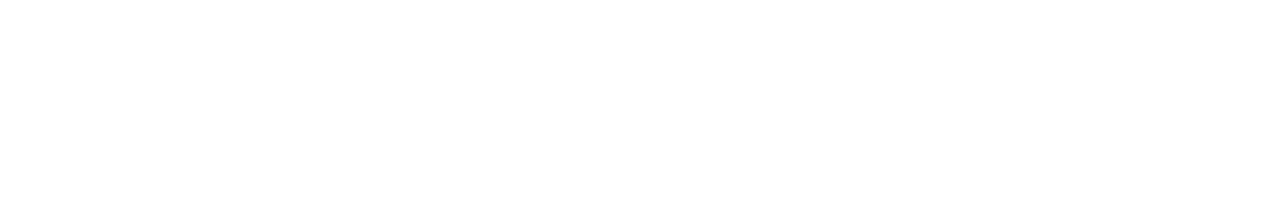
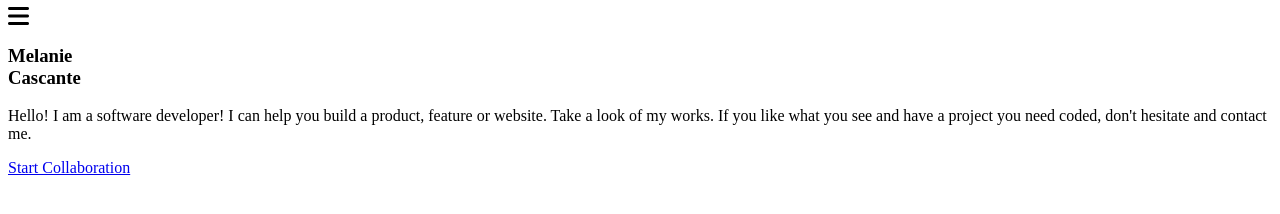
Before and after one commit to Maedea9/portfolio1, a website: page index.html in a window 1280 px wide. Drawn offline with Linux system fonts and the light colour scheme.

Commit message:
Add portfolio structure in index. html file

```diff
--- a/index.html
+++ b/index.html
@@ -6,11 +6,31 @@
     <meta name="viewport" content="width=device-width, initial-scale=1.0">
     <title>My Portfolio</title>
     <link rel="stylesheet" href="styles.css">
+    <link rel="stylesheet" href="https://cdnjs.cloudflare.com/ajax/libs/font-awesome/6.3.0/css/all.min.css">
     <link rel="preconnect" href="https://fonts.googleapis.com">
     <link rel="preconnect" href="https://fonts.gstatic.com" crossorigin>
     <link href="https://fonts.googleapis.com/css2?family=Poppins:ital,wght@0,400;0,700;1,300&display=swap" rel="stylesheet">
 </head>
 <body>
+    <header aria-label="Heading">
+        <div class="container-heading">
+         <div class="toolbar">
+          <div class="ic_menu">
+            <i class="fa-sharp fa-solid fa-bars fa-xl"></i>
+        </div>
+      </header>
+
+      <section id="intro">
+        <article class="intro-container">
+          <h1 class="introduction">Melanie <br>Cascante</h1>
+          <p class="first-text">Hello! I am a software developer! I can help you build a product, feature or website. Take a look of my works. If
+            you like what you see and have a project you need coded, don't hesitate and contact me.</p>
+            <div class="box">
+              <a href="#" class="button1">Start Collaboration</a>
+            </div>
+            <div class="geometrybottom"></div>
+          </article>
+        </section>
 
 </body>
 </html>
```
